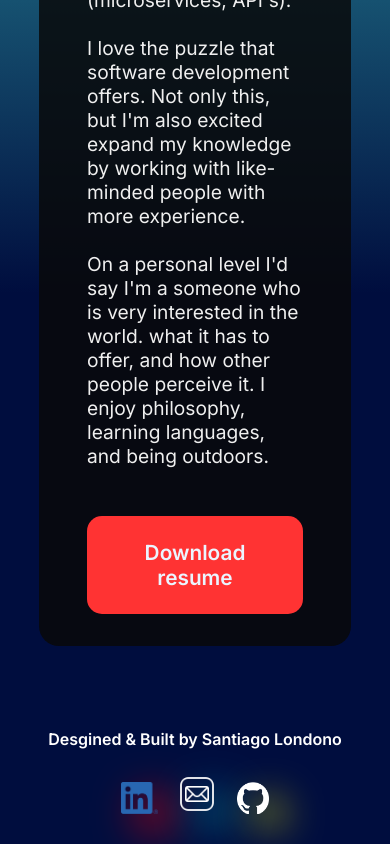
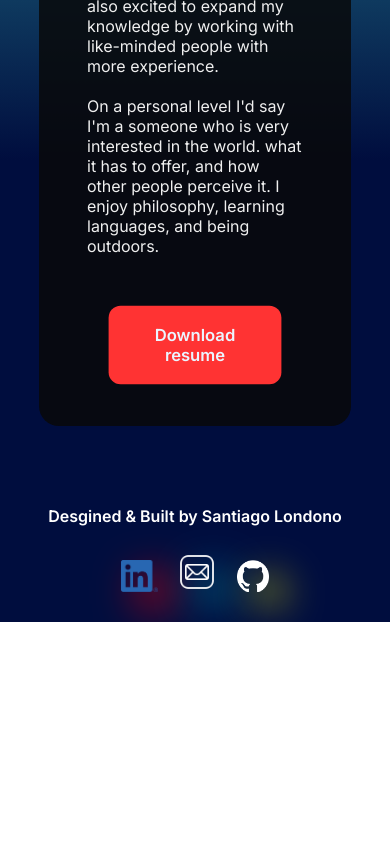
Before and after one commit to woodIsh12/san-portfolio, a React (Vite) app: page / in a window 390 px wide. Shown: the part 4860-5704 px from the top of the page. After the commit the page ends 5482 px from the top, so only its background shows below. Built offline with nearby package versions, Linux system fonts and the light colour scheme.

Commit message:
removed the image for devices smaller than 1070px width

```diff
--- a/src/components/About.jsx
+++ b/src/components/About.jsx
@@ -32,7 +32,7 @@ const About = (props)=>{
           <br/>
           <br/>
           I love the puzzle that software development offers. Not only this,
-          but I'm also excited expand my knowledge by working with like-minded people
+          but I'm also excited to expand my knowledge by working with like-minded people
           with more experience.
           <br/>
           <br/>
--- a/src/styles/styles.css
+++ b/src/styles/styles.css
@@ -250,6 +250,14 @@ button:hover{
         display: none;
     }
 }
+
+@media(max-width:1070px){
+
+    .imageMe{
+        display: none;
+    }
+}
+
 
 @media only screen and  (max-height: 575.98px) and (orientation: landscape) {
         .imageMe{
@@ -581,3 +589,13 @@ h2{
     top: 3rem;
     font-size: 2.5rem;
 }
+
+@media(max-width:700px){
+.aboutParagraph{
+    font-size: 1rem;
+}
+
+.resumeDownload button{
+    transform: scale(.8);
+}
+}
```
